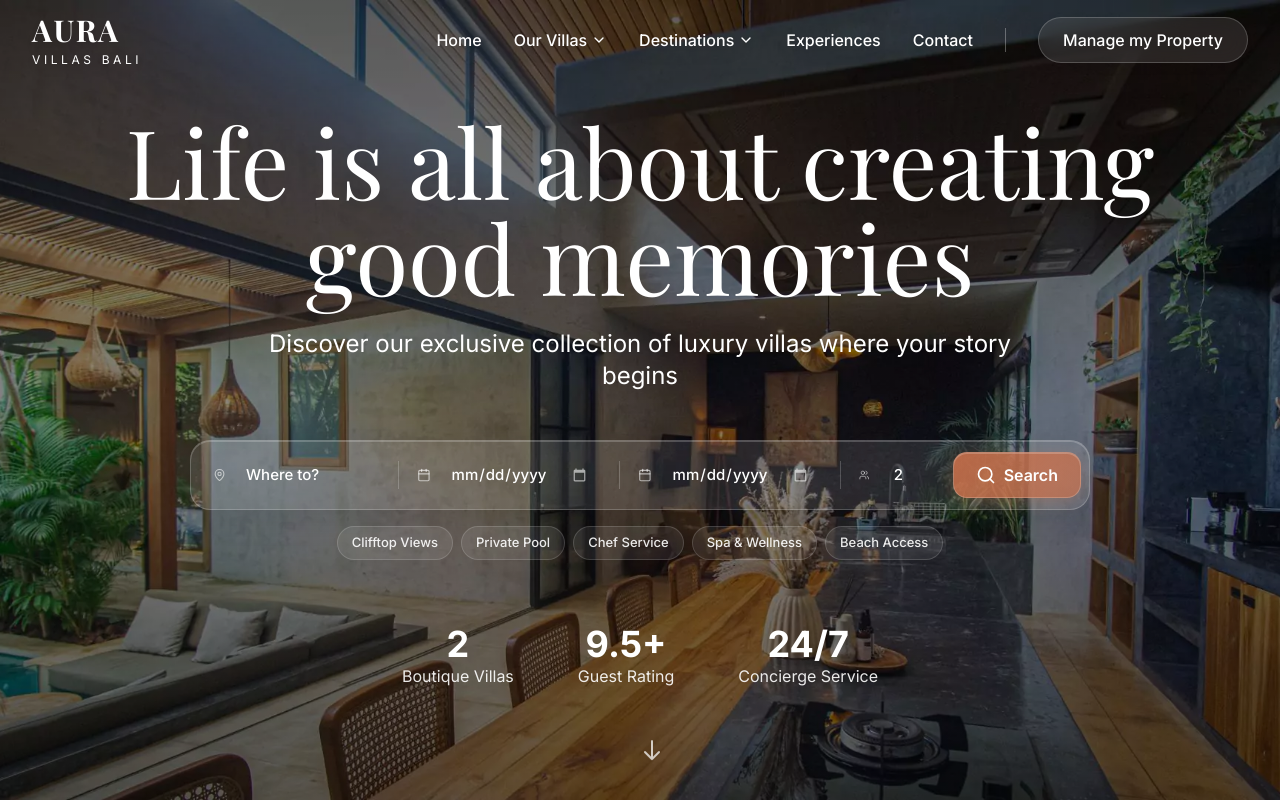
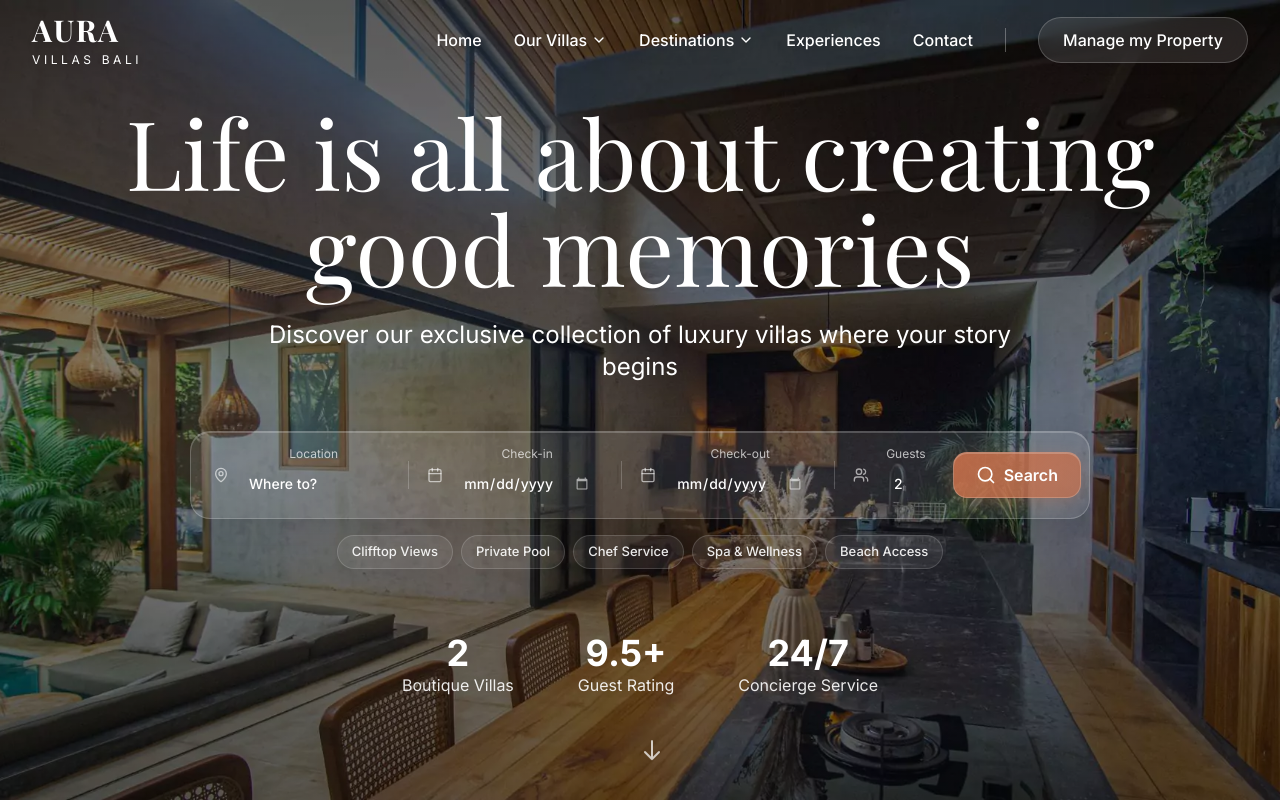
Before and after one commit to AndradeF87/aura-villas-bali, a Next.js app: page / in a window 1280 px wide. Shown: the top 802 px of the page. Built offline with nearby package versions, Linux system fonts and the light colour scheme; a web font is replaced by a local one.

Commit message:
Add labels to search bar fields: Check-in, Check-out, Location, and Guests

```diff
--- a/app/globals.css
+++ b/app/globals.css
@@ -90,7 +90,7 @@
   background: transparent;
   border: none;
   color: white;
-  font-size: 15px;
+  font-size: 14px;
   font-weight: 500;
   outline: none;
   width: 100%;
--- a/src/components/homepage/GlassSearchBar.tsx
+++ b/src/components/homepage/GlassSearchBar.tsx
@@ -48,6 +48,8 @@ export function GlassSearchBar() {
           <div className="flex-[1.5] group">
             <div className="glass-search-field">
               <MapPin className="w-4 h-4 text-white/60" />
+              <div className="flex flex-col flex-1">
+                <span className="text-xs text-white/70 mb-0.5">Location</span>
                 <select
                   value={location}
                   onChange={(e) => setLocation(e.target.value)}
@@ -63,6 +65,7 @@ export function GlassSearchBar() {
                 </select>
               </div>
             </div>
+          </div>
 
           <div className="glass-divider" />
 
@@ -70,6 +73,8 @@ export function GlassSearchBar() {
           <div className="flex-1 group">
             <div className="glass-search-field">
               <Calendar className="w-4 h-4 text-white/60" />
+              <div className="flex flex-col flex-1">
+                <span className="text-xs text-white/70 mb-0.5">Check-in</span>
                 <input
                   type="date"
                   onChange={(e) => setCheckIn(e.target.value ? new Date(e.target.value) : null)}
@@ -80,6 +85,7 @@ export function GlassSearchBar() {
                 />
               </div>
             </div>
+          </div>
 
           <div className="glass-divider" />
 
@@ -87,6 +93,8 @@ export function GlassSearchBar() {
           <div className="flex-1 group">
             <div className="glass-search-field">
               <Calendar className="w-4 h-4 text-white/60" />
+              <div className="flex flex-col flex-1">
+                <span className="text-xs text-white/70 mb-0.5">Check-out</span>
                 <input
                   type="date"
                   onChange={(e) => setCheckOut(e.target.value ? new Date(e.target.value) : null)}
@@ -97,6 +105,7 @@ export function GlassSearchBar() {
                 />
               </div>
             </div>
+          </div>
 
           <div className="glass-divider" />
 
@@ -104,6 +113,8 @@ export function GlassSearchBar() {
           <div className="flex-[0.8] group">
             <div className="glass-search-field">
               <Users className="w-4 h-4 text-white/60" />
+              <div className="flex flex-col flex-1">
+                <span className="text-xs text-white/70 mb-0.5">Guests</span>
                 <input
                   type="number"
                   min="1"
@@ -114,6 +125,7 @@ export function GlassSearchBar() {
                   placeholder="2"
                   aria-label="Number of guests"
                 />
+              </div>
             </div>
           </div>
 
```
Also changed, not shown: .claude-flow/metrics/performance.json, .claude-flow/metrics/system-metrics.json, .claude-flow/metrics/task-metrics.json. Lines whose indentation alone changed are shown as unchanged.
